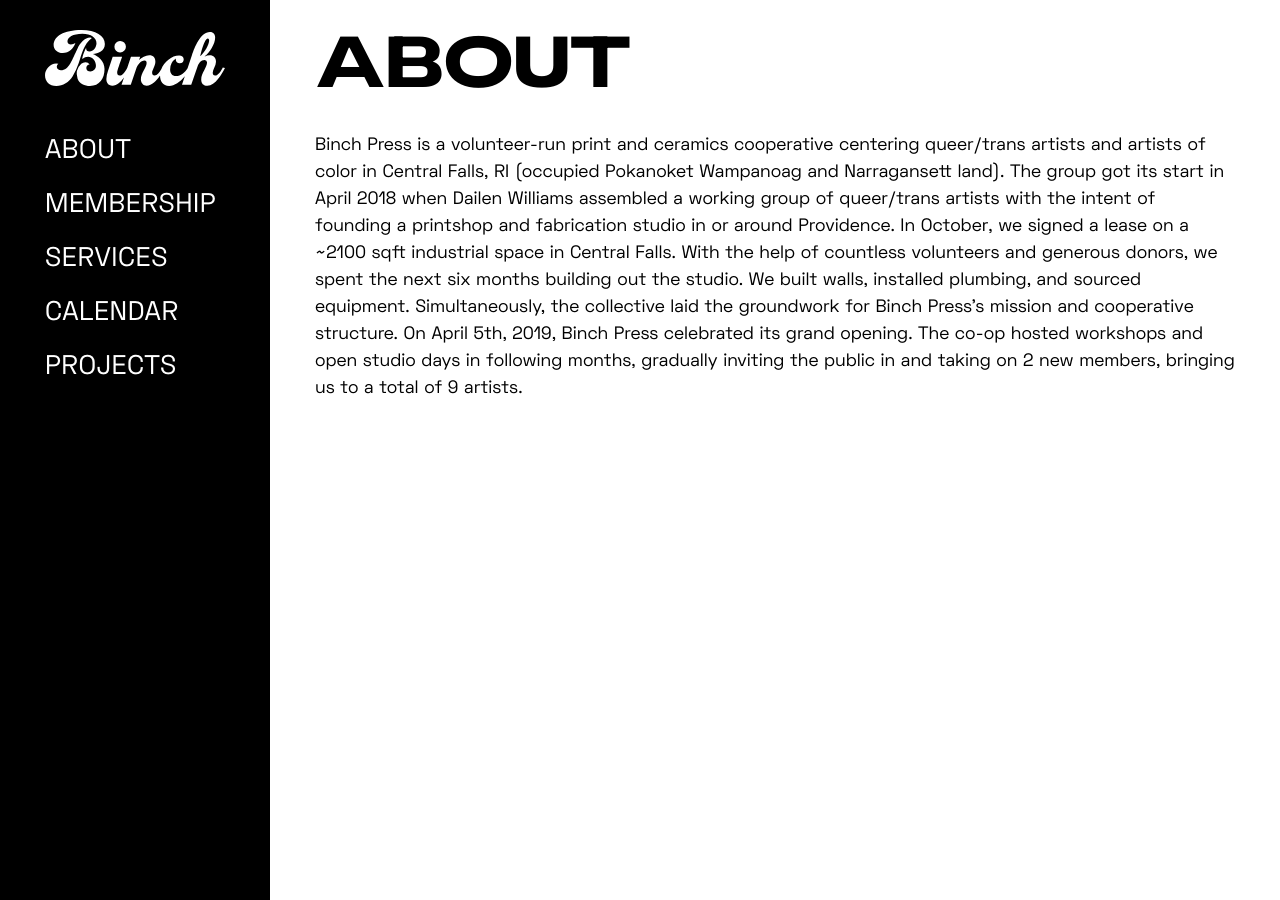
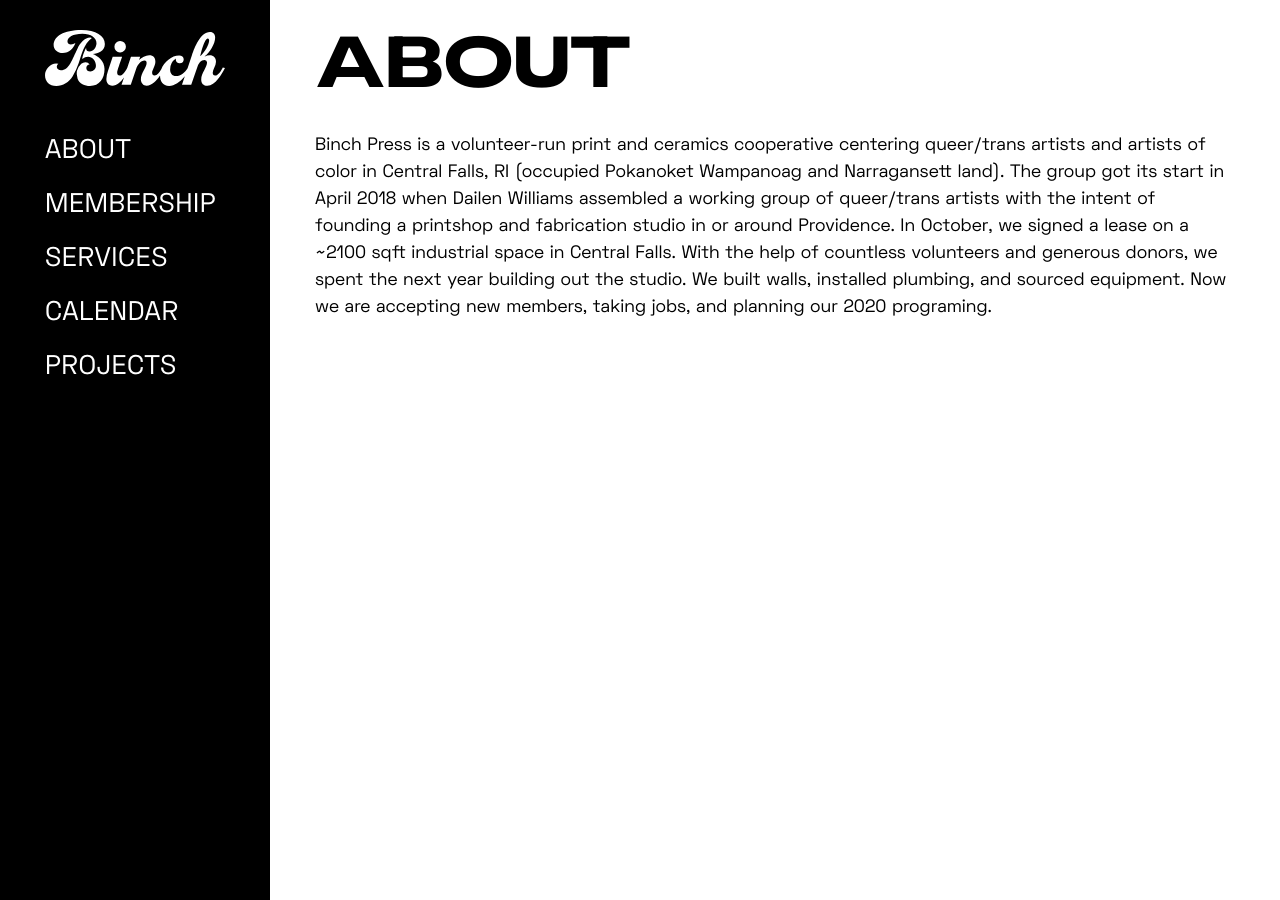
Before and after one commit to tychohoran/binchpress, a Jekyll site: the page built from about.md, in a window 1280 px wide. Built offline with Jekyll 4.4.1, drawn with Linux system fonts in a browser that asks for light colours.

Commit message:
Updated About

```diff
--- a/about.md
+++ b/about.md
@@ -5,4 +5,4 @@ position: 0
 layout: page
 ---
 
-Binch Press is a volunteer-run print and ceramics cooperative centering queer/trans artists and artists of color in Central Falls, RI (occupied Pokanoket Wampanoag and Narragansett land). The group got its start in April 2018 when Dailen Williams assembled a working group of queer/trans artists with the intent of founding a printshop and fabrication studio in or around Providence. In October, we signed a lease on a ~2100 sqft industrial space in Central Falls. With the help of countless volunteers and generous donors, we spent the next six months building out the studio. We built walls, installed plumbing, and sourced equipment. Simultaneously, the collective laid the groundwork for Binch Press’s mission and cooperative structure. On April 5th, 2019, Binch Press celebrated its grand opening. The co-op hosted workshops and open studio days in following months, gradually inviting the public in and taking on 2 new members, bringing us to a total of 9 artists.
+Binch Press is a volunteer-run print and ceramics cooperative centering queer/trans artists and artists of color in Central Falls, RI (occupied Pokanoket Wampanoag and Narragansett land). The group got its start in April 2018 when Dailen Williams assembled a working group of queer/trans artists with the intent of founding a printshop and fabrication studio in or around Providence. In October, we signed a lease on a ~2100 sqft industrial space in Central Falls. With the help of countless volunteers and generous donors, we spent the next year building out the studio. We built walls, installed plumbing, and sourced equipment. Now we are accepting new members, taking jobs, and planning our 2020 programing.
```
